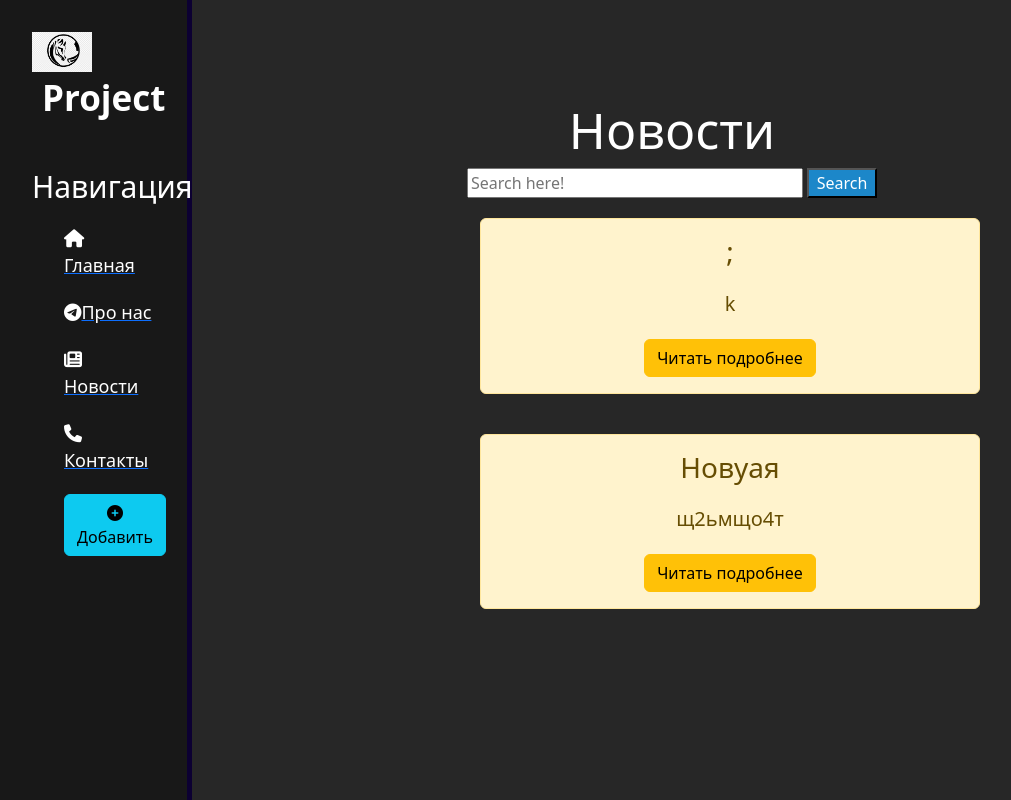
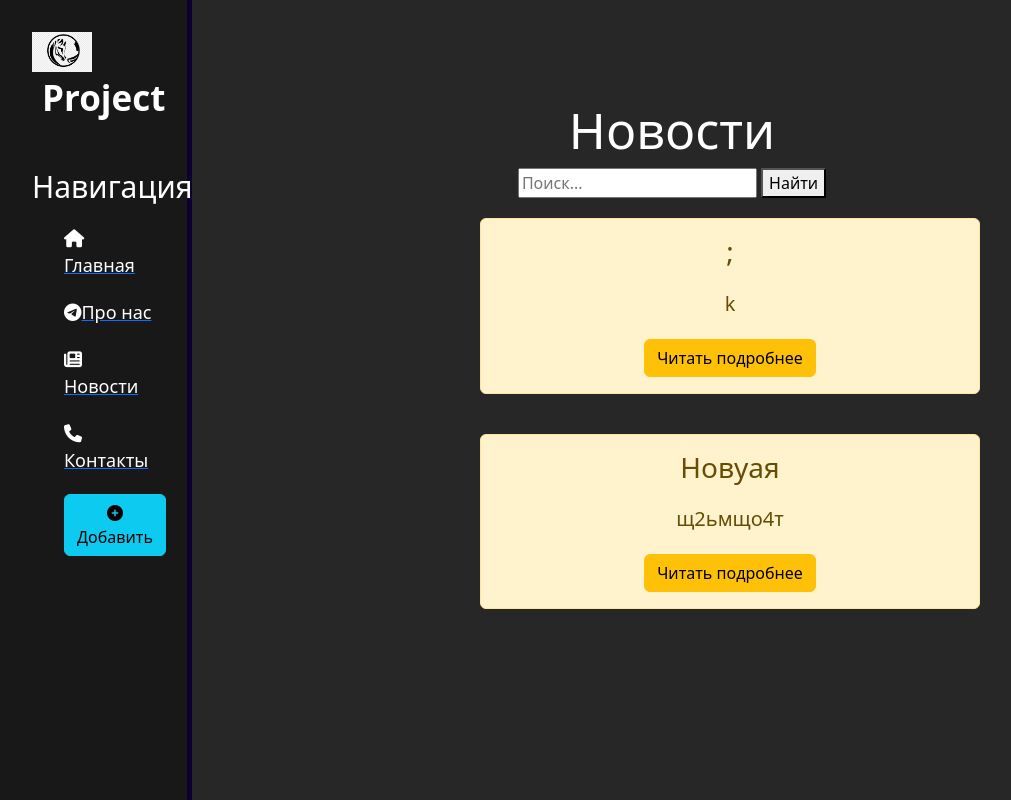
Before and after one commit to NikNebog/New_-project, a Django app: page /news/ in a window 1280 px wide. Shown: the whole page, without its empty margins (0-1011 px from the left). Run offline with Django 5.2, Linux system fonts and the light colour scheme; data comes from the database, SQL or seed files in the repository; both versions use the stored data as it was after the commit; some libraries are stand-ins or nearby versions.

Commit message:
saerch
added a search bar

```diff
--- a/PycharmProjects/new/newproject/news/templates/news/news_home.html
+++ b/PycharmProjects/new/newproject/news/templates/news/news_home.html
@@ -8,11 +8,10 @@
 
 
 
-        <form action="{% url 'search_results' %}" method="get">
-          <input type="text" name=text" class="search" placeholder="Search here!">
-          <input type="submit" name="submit" class="submit" value="Search">
-        </form>
-
+           <form method="get" action="{% url 'search_results' %}">
+                <input type="text" name="query" placeholder="Поиск...">
+                <button type="submit">Найти</button>
+            </form>
 
 
         {% for el in news %}
--- a/PycharmProjects/new/newproject/news/views.py
+++ b/PycharmProjects/new/newproject/news/views.py
@@ -26,8 +26,8 @@ def search_results(request):
     results = []
     if form.is_valid():
         query = form.cleaned_data['query']
-        results = News.objects.filter(Q(title__icontains=query) | Q(anons__icontains=query))
-    return render(request, 'news/details_view.html', {'form': form, 'results': results})
+        results = Articles.objects.filter(Q(title__icontains=query))
+    return render(request, 'news/news_search.html', {'form': form, 'results': results})
 
 
 
```
Also changed, not shown: PycharmProjects/new/newproject/news/templates/news/news_search.html (added, +16 -0 lines), PycharmProjects/new/newproject/db.sqlite3.
